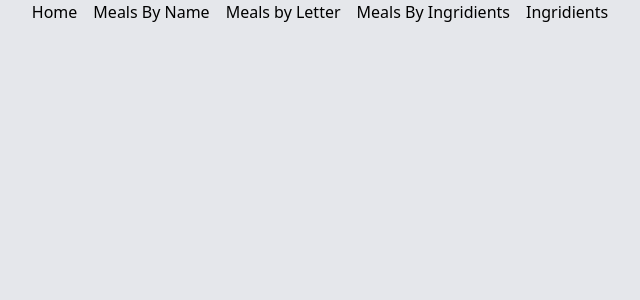
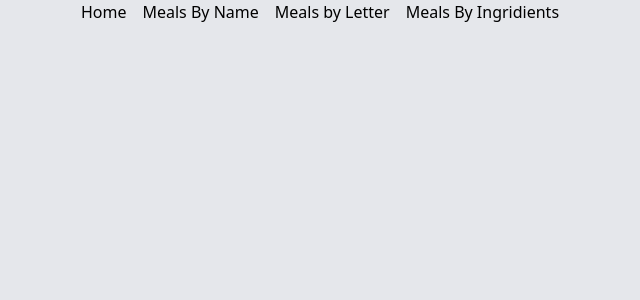
Before and after one commit to jrod1059/meal-search, a Vue app: page / in a window 1280 px wide. Shown: the top 300 px of the page, without its empty margins (320-960 px from the left). Built offline with nearby package versions, Linux system fonts and the light colour scheme.

Commit message:
fixed navigation

```diff
--- a/src/components/NavMenu.vue
+++ b/src/components/NavMenu.vue
@@ -8,8 +8,8 @@ import HomePage from '@/views/HomePage.vue';
     <RouterLink :to="{ name: 'Home' }">Home</RouterLink>
     <RouterLink :to="{ name: 'MealsByName' }">Meals By Name</RouterLink>
     <RouterLink :to="{ name: 'MealsByLetter' }">Meals by Letter</RouterLink>
-    <RouterLink :to="{ name: 'MealsByIngridients' }">Meals By Ingridients</RouterLink>
-    <RouterLink :to="{ name: 'Ingridients' }">Ingridients</RouterLink>
+    <RouterLink :to="{ name: 'Ingridients' }">Meals By Ingridients</RouterLink>
+
 
 
   </nav>
```
